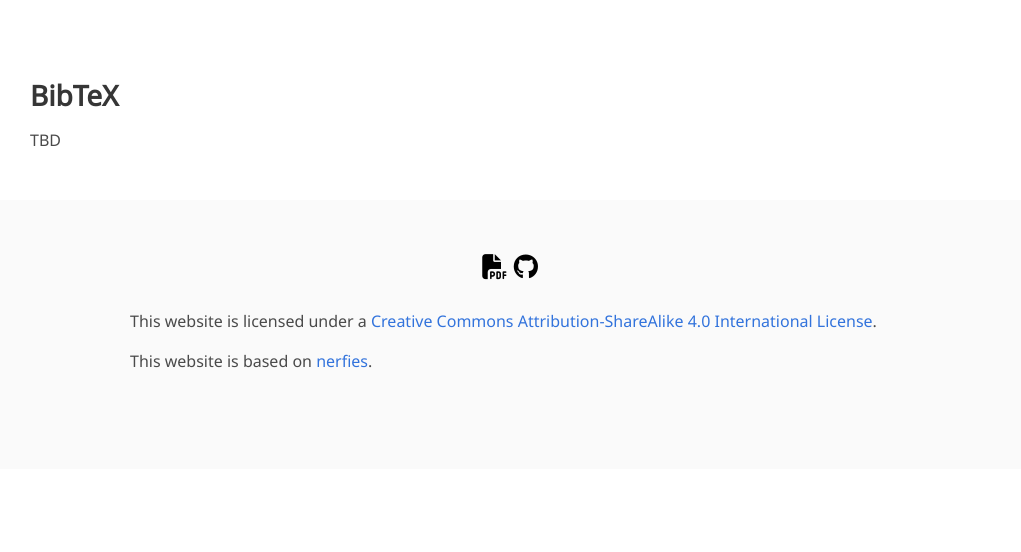
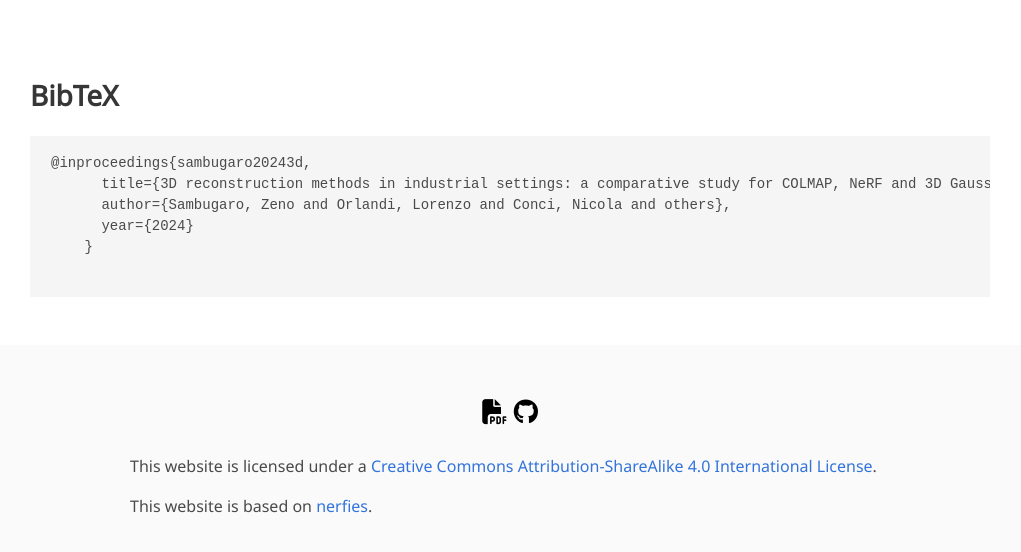
Before and after one commit to zenos4mbu/photogrammetry_nerf.github.io, a plain HTML site: page index.html in a window 1280 px wide. Shown: the part 2915-3467 px from the top of the page, without its empty margins (130-1151 px from the left). Before the commit the page ends 3384 px from the top, so only its background shows below. Drawn offline with nearby package versions, Linux system fonts and the light colour scheme; some icons are missing; a web font is replaced by a local one.

Commit message:
update README and citation

```diff
--- a/index.html
+++ b/index.html
@@ -253,8 +253,13 @@
 <section class="section" id="BibTeX">
   <div class="container is-max-desktop content">
     <h2 class="title">BibTeX</h2>
-    TBD
-  </div>
+    <pre><code>@inproceedings{sambugaro20243d,
+      title={3D reconstruction methods in industrial settings: a comparative study for COLMAP, NeRF and 3D Gaussian Splatting},
+      author={Sambugaro, Zeno and Orlandi, Lorenzo and Conci, Nicola and others},
+      year={2024}
+    }
+    </code></pre>
+    </div>
 </section>
 
 
```
Also changed, not shown: 1 other file.
